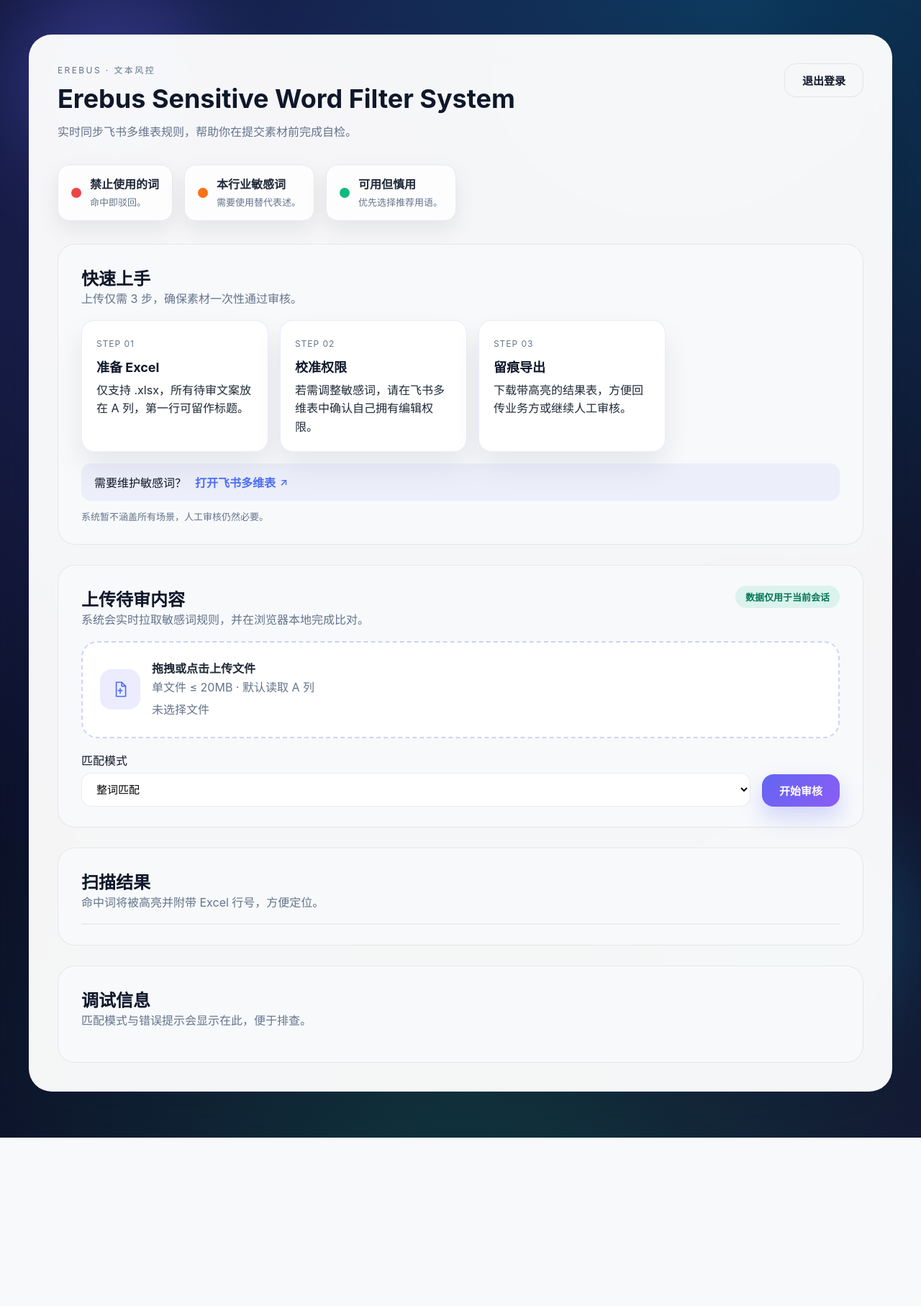
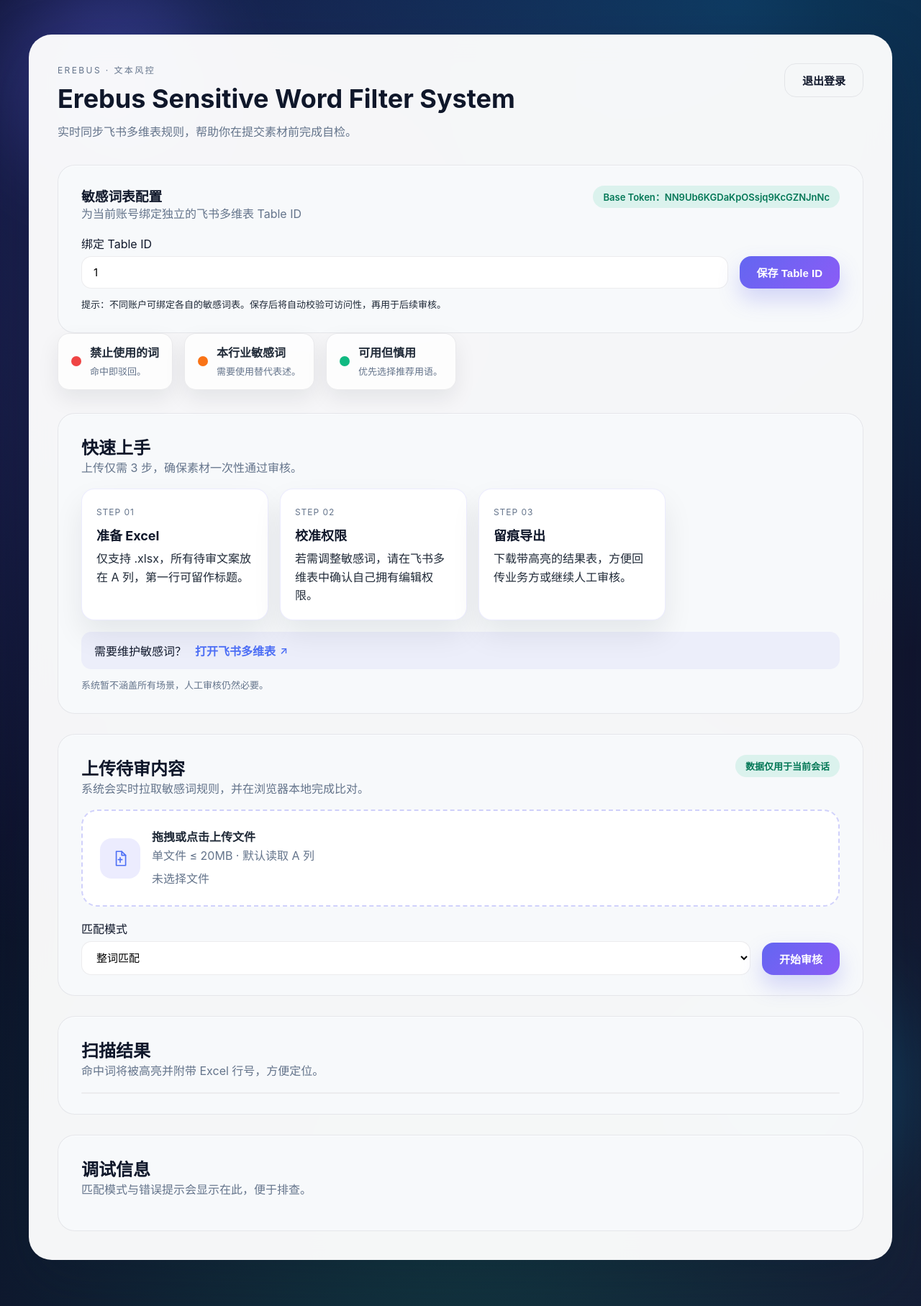
Before and after one commit to Yzh0407/Sensitive-words, a Flask app: page / in a window 1280 px wide. Shown: the whole page at 72% size. Before the commit the page ends 1581 px from the top, so only its background shows below. Run offline with Flask 3, Linux system fonts and the light colour scheme; the visitor is signed in with stand-in values (Sample User, id 1); some libraries are stand-ins or nearby versions.

Commit message:
Support per-user Feishu table binding

```diff
--- a/filter.erebus.fun/app.py
+++ b/filter.erebus.fun/app.py
@@ -25,8 +25,7 @@ app.permanent_session_lifetime = timedelta(days=7)
 # 配置区
 APP_ID = "cli_a8496e3b08ab900d"
 APP_SECRET = "kMkJpJx0BG1LrQSvOjGpueUG1O84gnRZ"
-BASE_TOKEN = "KQtFbPBcBahDg8sPE2UcX4d4nKe"
-TABLE_ID = "tblwJKXZIZTGmB9C"
+BASE_TOKEN = "NN9Ub6KGDaKpOSsjq9KcGZNJnNc"
 MYSQL_HOST = '43.153.149.113'
 MYSQL_USER = 'appuser'
 MYSQL_PASSWORD = 'appuser@123456'
@@ -96,10 +95,32 @@ def get_tenant_access_token():
 
 
 
-def get_sensitive_words():
+def validate_table_id_access(table_id: str):
+    if not table_id:
+        raise ValueError("Table ID 不能为空，请检查。")
+
     token = get_tenant_access_token()
     headers = {"Authorization": f"Bearer {token}"}
-    url = f"https://open.feishu.cn/open-apis/bitable/v1/apps/{BASE_TOKEN}/tables/{TABLE_ID}/records"
+    url = f"https://open.feishu.cn/open-apis/bitable/v1/apps/{BASE_TOKEN}/tables/{table_id}/records"
+
+    try:
+        resp = requests.get(url, headers=headers, params={"page_size": 1})
+        resp.raise_for_status()
+        data = resp.json()
+        if data.get("code", -1) != 0:
+            app.logger.error(f"❌ Table ID 校验失败: {data}")
+            raise ValueError("Table ID 错误或不存在，请检查。")
+    except requests.RequestException as e:
+        app.logger.error(f"❌ Table ID 校验异常: {e}")
+        raise ValueError("Table ID 错误或不存在，请检查。")
+
+    return token
+
+
+def get_sensitive_words(table_id: str):
+    token = validate_table_id_access(table_id)
+    headers = {"Authorization": f"Bearer {token}"}
+    url = f"https://open.feishu.cn/open-apis/bitable/v1/apps/{BASE_TOKEN}/tables/{table_id}/records"
     sensitive_words = []
     colors = ["#FF0000", "#00FF00", "#0000FF"]
     field_names = ["禁止使用的词", "本行业容易引起审核的词", "可以用尽量少用"]
@@ -145,11 +166,11 @@ def get_sensitive_words():
             app.logger.error(f"Response: {resp.text if 'resp' in locals() else '无响应'}")
             return sensitive_words
 
-    app.logger.info(f"✅ 共加载敏感词 {len(sensitive_words)} 条")
+    app.logger.info(f"✅ 共加载敏感词 {len(sensitive_words)} 条 (Table ID: {table_id})")
     return sensitive_words
 
 
-def check_user(username, password):
+def get_user_record(username):
     try:
         conn = pymysql.connect(
             host=MYSQL_HOST, user=MYSQL_USER, password=MYSQL_PASSWORD,
@@ -160,14 +181,45 @@ def check_user(username, password):
         user = cursor.fetchone()
         cursor.close()
         conn.close()
-
-        if user:
-            hashed_input = hashlib.sha256(password.encode('utf-8')).hexdigest()
-            return hashed_input == user['PassWord']
-        return False
+        return user
     except Exception as e:
         app.logger.error(f"数据库连接或查询失败: {e}")
+        return None
+
+
+def authenticate_user(username, password):
+    user = get_user_record(username)
+    if not user:
+        return None
+
+    hashed_input = hashlib.sha256(password.encode('utf-8')).hexdigest()
+    if hashed_input == user.get('PassWord'):
+        return user
+    return None
+
+
+def update_user_table_id(username: str, table_id: str):
+    try:
+        conn = pymysql.connect(
+            host=MYSQL_HOST, user=MYSQL_USER, password=MYSQL_PASSWORD,
+            db=MYSQL_DB, charset='utf8mb4'
+        )
+        cursor = conn.cursor()
+        cursor.execute("UPDATE Login SET TableID=%s WHERE UserName=%s", (table_id, username))
+        conn.commit()
+        cursor.close()
+        conn.close()
+        return True
+    except Exception as e:
+        app.logger.error(f"更新 Table ID 失败: {e}")
         return False
+
+
+def get_active_table_id():
+    table_id = session.get('table_id')
+    if not table_id:
+        raise ValueError("Table ID 不能为空，请检查。")
+    return table_id
 
 
 
@@ -177,9 +229,11 @@ def login():
         username = request.form.get('username')
         password = request.form.get('password')
         remember_me = request.form.get('remember_me') == 'on'
-        if check_user(username, password):
+        user = authenticate_user(username, password)
+        if user:
             session['logged_in'] = True
             session['username'] = username   # ✅ 把用户名写进 session
+            session['table_id'] = user.get('TableID')
             session.permanent = remember_me
             app.logger.info(f"✅ 用户 {username} 登录成功，Session: {session}")
             return redirect(url_for('index'))
@@ -194,13 +248,17 @@ def index():
     if not session.get('logged_in'):
         app.logger.warning("⚠️ 未登录，拒绝访问首页")
         return redirect(url_for('login'))
-    return render_template('index.html')
+    return render_template('index.html', table_id=session.get('table_id', ''))
 
 
 def index_post():
     if not session.get('logged_in'):
         app.logger.warning("⚠️ 未登录，拒绝访问 / POST")
         return jsonify({"error": "未登录"}), 401
+    try:
+        table_id = get_active_table_id()
+    except ValueError as ve:
+        return jsonify({"error": str(ve)}), 400
     content_file = request.files.get('contentFile')
     if not content_file:
         app.logger.warning("⚠️ 未上传内容文件")
@@ -210,7 +268,10 @@ def index_post():
     ws = wb.active
     content_lines = [cell.value for cell in ws['A'][1:] if cell.value]
 
-    sensitive_words = get_sensitive_words()
+    try:
+        sensitive_words = get_sensitive_words(table_id)
+    except ValueError as ve:
+        return jsonify({"error": str(ve)}), 400
     results = []
     for idx, line in enumerate(content_lines, start=2):
         audited_text = line
@@ -227,7 +288,8 @@ def get_sensitive():
         app.logger.warning(f"⚠️ 未登录，拒绝访问 /api/sensitive, Session: {session}")
         return jsonify({"error": "未登录"}), 401
     try:
-        sensitive_words = get_sensitive_words()
+        table_id = get_active_table_id()
+        sensitive_words = get_sensitive_words(table_id)
         response_data = jsonify({"sensitive_words": sensitive_words}).get_data()
         if request.headers.get('Accept-Encoding', '').find('gzip') >= 0:
             out = BytesIO()
@@ -242,9 +304,36 @@ def get_sensitive():
             })
         app.logger.info(f"✅ 返回敏感词 {len(sensitive_words)} 条")
         return jsonify({"sensitive_words": sensitive_words})
+    except ValueError as ve:
+        return jsonify({"error": str(ve)}), 400
     except Exception as e:
         app.logger.error(f"❌ 处理 /api/sensitive 失败: {e}")
         return jsonify({"error": str(e)}), 500
+
+
+@app.route('/api/table-id', methods=['POST'])
+def set_table_id():
+    if not session.get('logged_in'):
+        return jsonify({"error": "未登录"}), 401
+
+    payload = request.get_json(silent=True) or {}
+    table_id = (payload.get('table_id') or '').strip()
+
+    try:
+        validate_table_id_access(table_id)
+    except ValueError as ve:
+        return jsonify({"error": str(ve)}), 400
+
+    username = session.get('username')
+    if not username:
+        return jsonify({"error": "用户信息缺失"}), 400
+
+    if not update_user_table_id(username, table_id):
+        return jsonify({"error": "Table ID 保存失败，请稍后重试。"}), 500
+
+    session['table_id'] = table_id
+    app.logger.info(f"✅ 用户 {username} 更新 Table ID 为 {table_id}")
+    return jsonify({"message": "Table ID 更新成功", "table_id": table_id})
 
 
 
--- a/filter.erebus.fun/templates/index.html
+++ b/filter.erebus.fun/templates/index.html
@@ -363,6 +363,20 @@
             outline: 2px solid rgba(99, 102, 241, 0.25);
         }
 
+        .text-input {
+            border-radius: 14px;
+            border: 1px solid var(--border);
+            padding: 12px 16px;
+            font-size: 15px;
+            font-family: inherit;
+            transition: border-color .15s;
+        }
+
+        .text-input:focus {
+            outline: 2px solid rgba(99, 102, 241, 0.25);
+            border-color: var(--primary-start);
+        }
+
         .loader {
             display: none;
             margin-top: 18px;
@@ -409,6 +423,26 @@
         #errorMessage:empty,
         #debug:empty {
             display: none;
+        }
+
+        .status-message {
+            margin-top: 12px;
+            padding: 12px 14px;
+            border-radius: 14px;
+            display: none;
+            font-weight: 600;
+        }
+
+        .status-message.error {
+            border: 1px solid rgba(239, 68, 68, 0.3);
+            background: rgba(254, 226, 226, 0.8);
+            color: #b91c1c;
+        }
+
+        .status-message.success {
+            border: 1px solid rgba(34, 197, 94, 0.35);
+            background: rgba(34, 197, 94, 0.15);
+            color: #15803d;
         }
 
         .table-wrapper {
@@ -508,6 +542,25 @@
             <button id="logoutButton" class="ghost-btn" onclick="logout()">退出登录</button>
         </header>
 
+        <section class="card">
+            <div class="section-header">
+                <div>
+                    <h3>敏感词表配置</h3>
+                    <p class="muted">为当前账号绑定独立的飞书多维表 Table ID</p>
+                </div>
+                <span class="pill">Base Token：NN9Ub6KGDaKpOSsjq9KcGZNJnNc</span>
+            </div>
+            <div class="form-row">
+                <div class="select-group">
+                    <label for="tableIdInput">绑定 Table ID</label>
+                    <input class="text-input" id="tableIdInput" name="tableId" placeholder="请输入 Table ID" value="{{ table_id }}">
+                </div>
+                <button class="primary-btn" id="saveTableIdButton" type="button" onclick="saveTableId()">保存 Table ID</button>
+            </div>
+            <p class="fine-print">提示：不同账户可绑定各自的敏感词表。保存后将自动校验可访问性，再用于后续审核。</p>
+            <div id="tableIdMessage" class="status-message" role="status" aria-live="polite"></div>
+        </section>
+
         <section class="legend">
             <div class="legend-item">
                 <span class="dot dot-danger"></span>
@@ -559,7 +612,7 @@
             <div class="link-banner">
                 <span>需要维护敏感词？</span>
                 <a class="feishu_link"
-                   href="https://xcn523c7s8kf.feishu.cn/base/KQtFbPBcBahDg8sPE2UcX4d4nKe?table=tblwJKXZIZTGmB9C&view=vewrlJY7L0"
+                   href="https://xcn523c7s8kf.feishu.cn/base/NN9Ub6KGDaKpOSsjq9KcGZNJnNc?table={{ table_id }}"
                    target="_blank">打开飞书多维表</a>
             </div>
             <p class="muted fine-print">系统暂不涵盖所有场景，人工审核仍然必要。</p>
@@ -720,7 +773,9 @@
                 headers: { 'Accept-Encoding': 'gzip, deflate' }
             });
             if (!resp.ok) {
-                throw new Error(`HTTP error ${resp.status}: ${await resp.text()}`);
+                const errData = await resp.json().catch(() => ({}));
+                const message = errData.error || `HTTP error ${resp.status}`;
+                throw new Error(message);
             }
             const data = await resp.json();
             if (!data.sensitive_words || !Array.isArray(data.sensitive_words)) {
@@ -732,6 +787,46 @@
             console.error('Fetch sensitive words failed:', err);
             document.getElementById('errorMessage').textContent = '敏感词加载失败：' + err.message;
             return [];
+        }
+    }
+
+    async function saveTableId() {
+        const input = document.getElementById('tableIdInput');
+        const message = document.getElementById('tableIdMessage');
+        const button = document.getElementById('saveTableIdButton');
+
+        message.textContent = '';
+        message.style.display = 'none';
+        message.classList.remove('error', 'success');
+
+        const tableId = (input.value || '').trim();
+
+        button.disabled = true;
+        button.textContent = '保存中...';
+
+        try {
+            const resp = await fetch('/api/table-id', {
+                method: 'POST',
+                headers: { 'Content-Type': 'application/json' },
+                credentials: 'same-origin',
+                body: JSON.stringify({ table_id: tableId })
+            });
+            const data = await resp.json();
+
+            if (!resp.ok) {
+                throw new Error(data.error || 'Table ID 更新失败');
+            }
+
+            message.textContent = data.message || 'Table ID 更新成功';
+            message.classList.add('success');
+            message.style.display = 'block';
+        } catch (err) {
+            message.textContent = err.message || 'Table ID 更新失败';
+            message.classList.add('error');
+            message.style.display = 'block';
+        } finally {
+            button.disabled = false;
+            button.textContent = '保存 Table ID';
         }
     }
 
```
